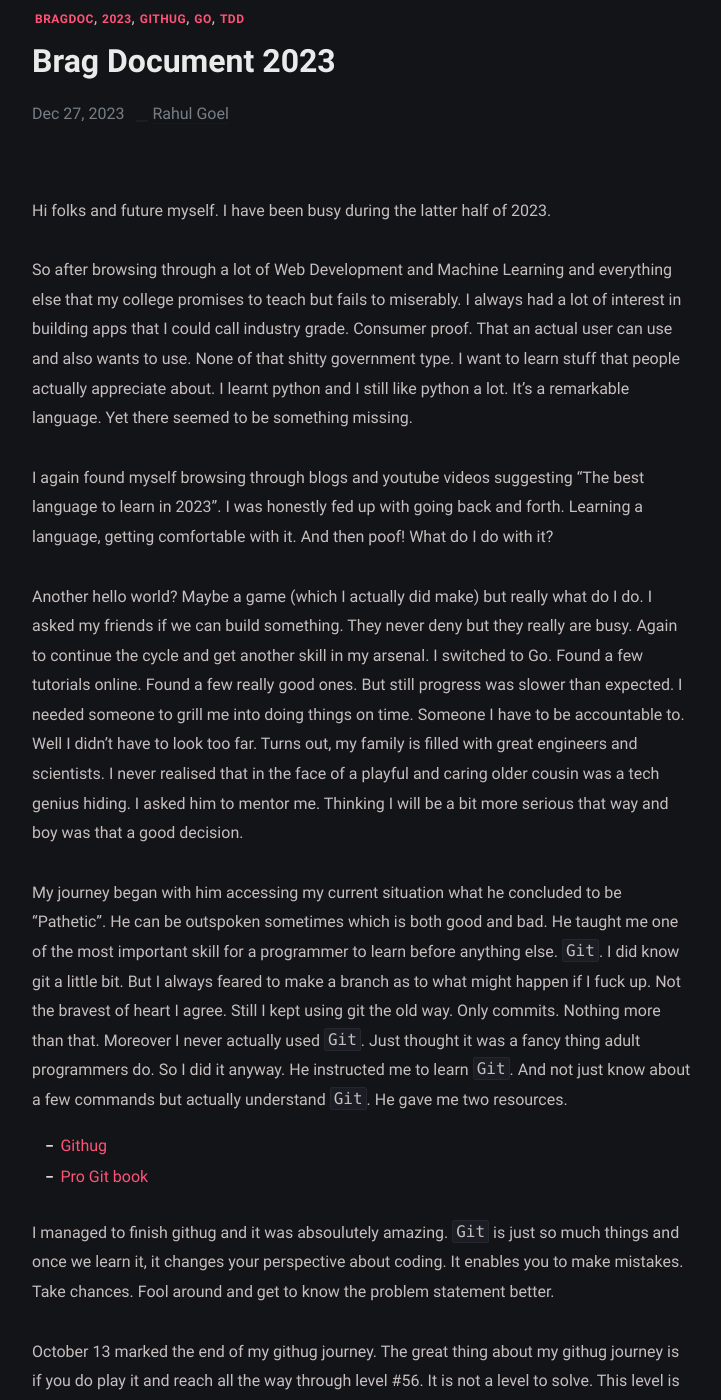
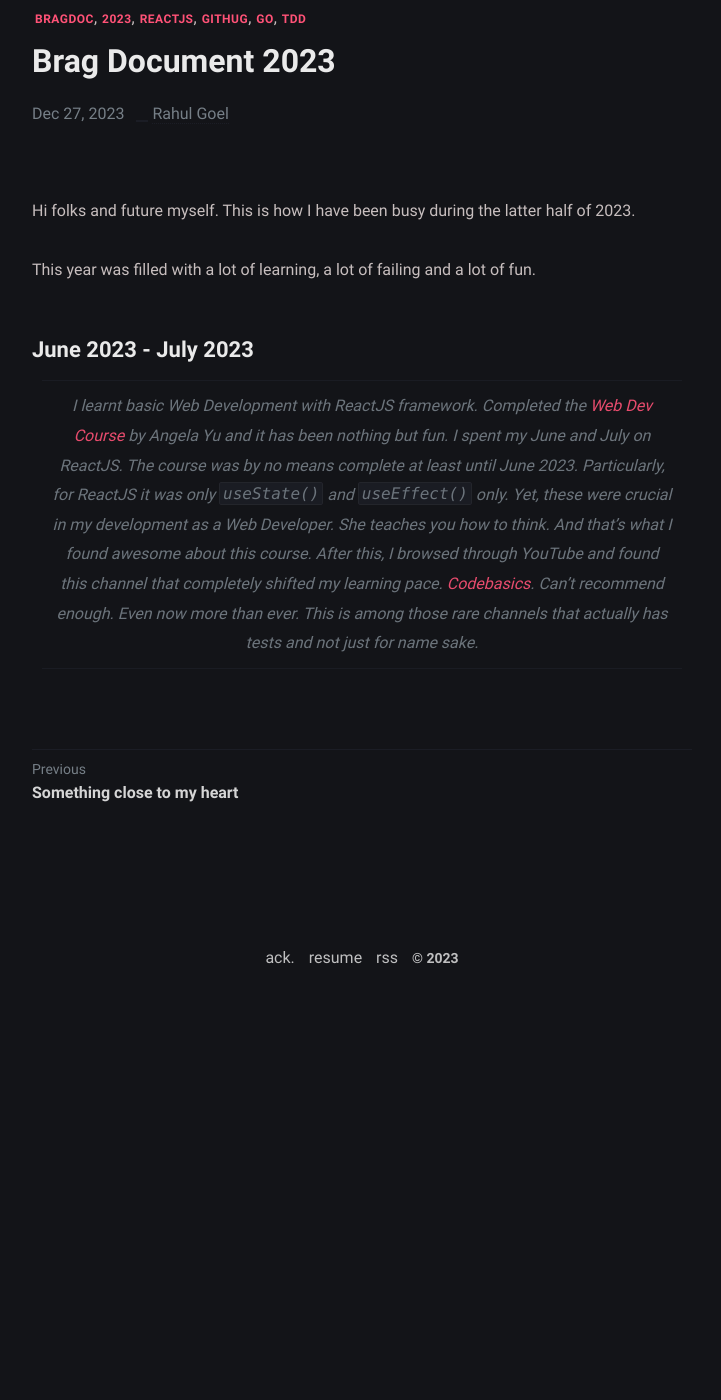
Before and after one commit to aargeee/RahulGoelBlog, a Jekyll site: the page built from _posts/Brag-Document-2023/2023-12-27-Brag-Document-2023.md, in a window 1280 px wide and 1400 px high, scrolled down 197 px. Shown: the whole window, without its empty margins (278-999 px from the left). Built offline with Jekyll 4.4.1, drawn with Linux system fonts in a browser that asks for light colours; after the commit the page ends 1201 px from its top, so only the background shows below that; some of the changed text lies outside the part shown.

Commit message:
ReactJS era

```diff
--- a/_posts/Brag-Document-2023/2023-12-27-Brag-Document-2023.md
+++ b/_posts/Brag-Document-2023/2023-12-27-Brag-Document-2023.md
@@ -1,23 +1,14 @@
 ---
 title: Brag Document 2023
 date: 2023-12-27 7:24:34 0
-tags: [BragDoc, 2023, githug, Go, TDD]
+tags: [BragDoc, 2023, ReactJS, githug, Go, TDD]
 description: My first full lesson
 ---
 
-Hi folks and future myself. I have been busy during the latter half of 2023.
+Hi folks and future myself. This is how I have been busy during the latter half of 2023.
 
-So after browsing through a lot of Web Development and Machine Learning and everything else that my college promises to teach but fails to miserably. I always had a lot of interest in building apps that I could call industry grade. Consumer proof. That an actual user can use and also wants to use. None of that shitty government type. I want to learn stuff that people actually appreciate about. I learnt python and I still like python a lot. It's a remarkable language. Yet there seemed to be something missing.
+This year was filled with a lot of learning, a lot of failing and a lot of fun.
 
-I again found myself browsing through blogs and youtube videos suggesting "The best language to learn in 2023". I was honestly fed up with going back and forth. Learning a language, getting comfortable with it. And then poof! What do I do with it?
+## June 2023 - July 2023
 
-Another hello world? Maybe a game (which I actually did make) but really what do I do. I asked my friends if we can build something. They never deny but they really are busy. Again to continue the cycle and get another skill in my arsenal. I switched to Go. Found a few tutorials online. Found a few really good ones. But still progress was slower than expected. I needed someone to grill me into doing things on time. Someone I have to be accountable to. Well I didn't have to look too far. Turns out, my family is filled with great engineers and scientists. I never realised that in the face of a playful and caring older cousin was a tech genius hiding. I asked him to mentor me. Thinking I will be a bit more serious that way and boy was that a good decision.
-
-My journey began with him accessing my current situation what he concluded to be "Pathetic". He can be outspoken sometimes which is both good and bad. He taught me one of the most important skill for a programmer to learn before anything else. `Git`. I did know git a little bit. But I always feared to make a branch as to what might happen if I fuck up. Not the bravest of heart I agree. Still I kept using git the old way. Only commits. Nothing more than that. Moreover I never actually used `Git`. Just thought it was a fancy thing adult programmers do. So I did it anyway. He instructed me to learn `Git`. And not just know about a few commands but actually understand `Git`. He gave me two resources.
-* [Githug](https://github.com/Gazler/githug)
-* [Pro Git book](https://git-scm.com/book/en/v2)
-
-I managed to finish githug and it was absoulutely amazing. `Git` is just so much things and once we learn it, it changes your perspective about coding. It enables you to make mistakes. Take chances. Fool around and get to know the problem statement better.
-
-October 13 marked the end of my githug journey. The great thing about my githug journey is if you do play it and reach all the way through level #56. It is not a level to solve. This level is the hardest. Because this level wants you to contribute to githug repository. This level teaches you to contribute and I managed to [complete it](https://github.com/Gazler/githug/commits?author=Rahul-NITD)!
-It was a simple change actually. Just a README.md edit. Still it was my first ever open source contribution and I was head over heels for it.
+> I learnt basic Web Development with ReactJS framework. Completed the [Web Dev Course](https://www.udemy.com/course/the-complete-web-development-bootcamp/) by Angela Yu and it has been nothing but fun. I spent my June and July on ReactJS. The course was by no means complete at least until June 2023. Particularly, for ReactJS it was only `useState()` and `useEffect()` only. Yet, these were crucial in my development as a Web Developer. She teaches you how to think. And that's what I found awesome about this course. After this, I browsed through YouTube and found this channel that completely shifted my learning pace. [Codebasics](https://www.youtube.com/@Codevolution). Can't recommend enough. Even now more than ever. This is among those rare channels that actually has tests and not just for name sake.
```
